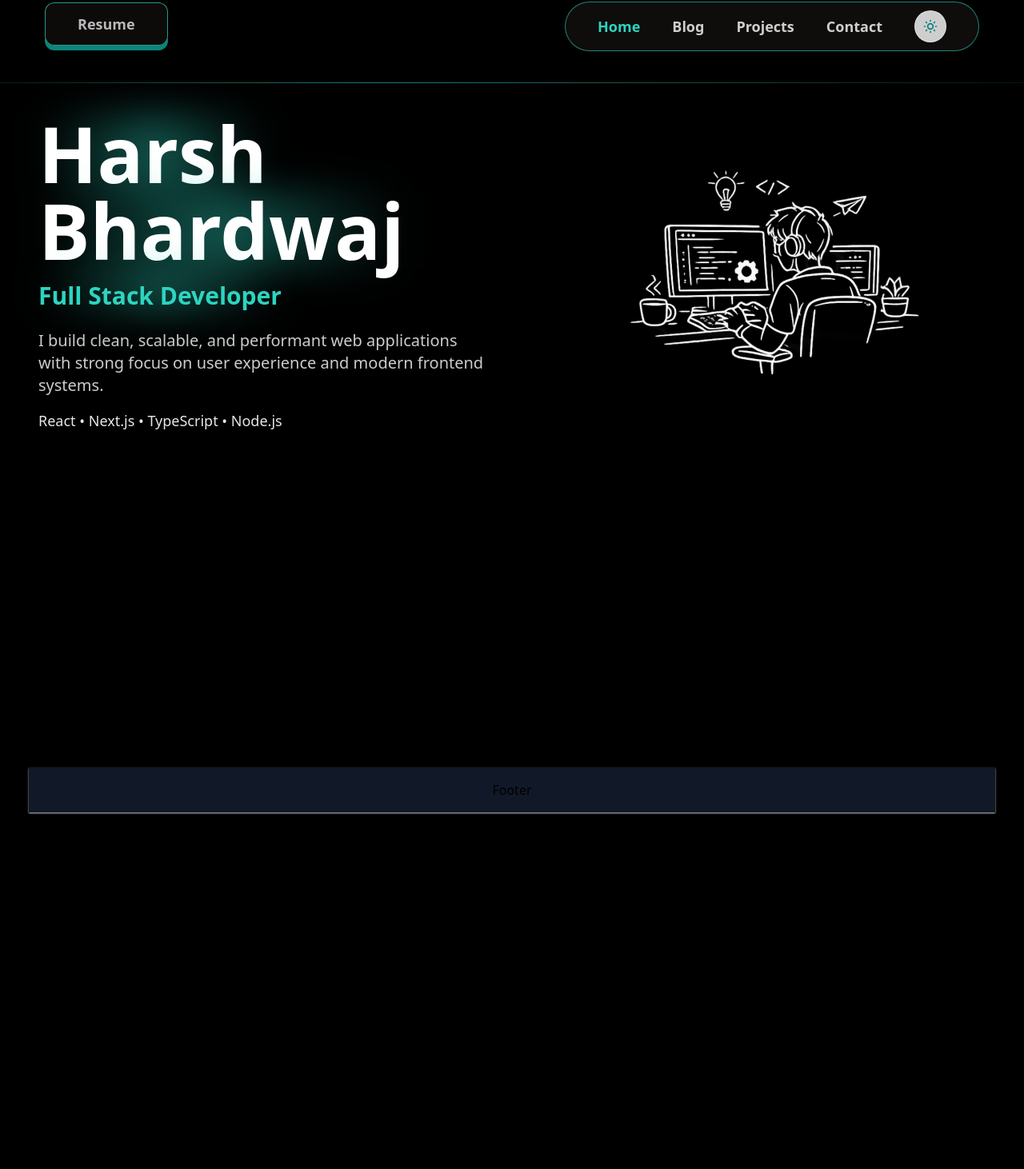
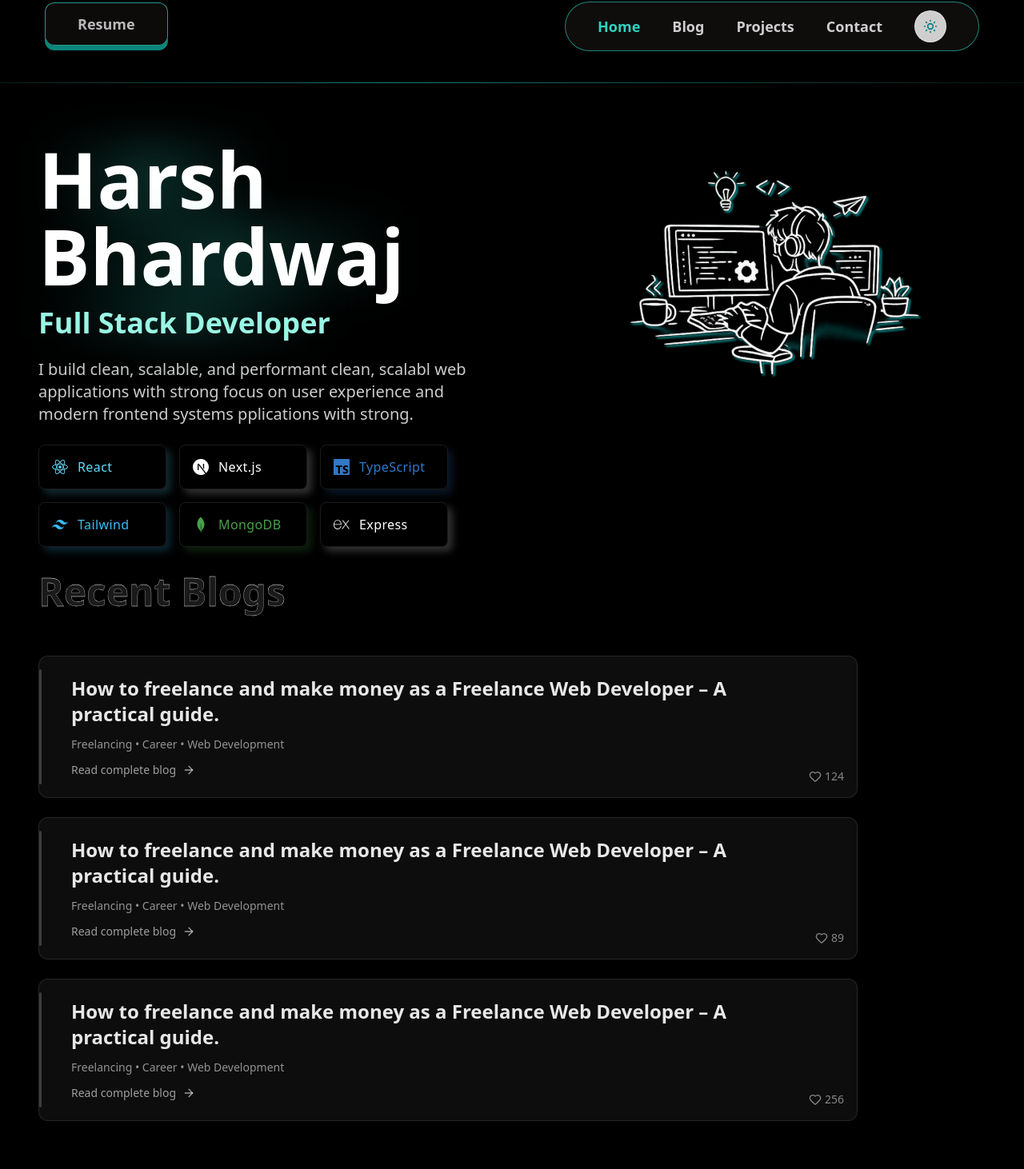
Before and after one commit to harshbhardwaj09/my-Portfolio, a Next.js app: page / in a window 1280 px wide. Shown: the part 46-1508 px from the top of the page at 80% size. Before the commit the page ends 1110 px from the top, so only its background shows below. Built offline with nearby package versions, Linux system fonts and the light colour scheme.

Commit message:
adding blog section

```diff
--- a/package.json
+++ b/package.json
@@ -12,7 +12,8 @@
     "lucide-react": "^0.563.0",
     "next": "16.1.4",
     "react": "19.2.3",
-    "react-dom": "19.2.3"
+    "react-dom": "19.2.3",
+    "react-icons": "^5.5.0"
   },
   "devDependencies": {
     "@tailwindcss/cli": "^4.1.18",
--- /dev/null
+++ b/src/app/Blogs.tsx
@@ -0,0 +1,125 @@
+import { ArrowRight, Heart } from "lucide-react";
+
+export const Blogs = () => {
+  const blogTitle =
+    "How to freelance and make money as a Freelance Web Developer – A practical guide.";
+
+  const likes = [124, 89, 256];
+
+  return (
+    <div className="mt-14 w-full max-w-5xl flex flex-col gap-6">
+      {[blogTitle, blogTitle, blogTitle].map((title, index) => (
+        <div
+          key={index}
+          className="
+            group relative
+            p-6 rounded-xl
+            bg-white/5
+            border border-white/10
+            transition-all duration-500
+            hover:-translate-y-[2px]
+            hover:bg-white/8
+          "
+        >
+          {/* LEFT RAIL */}
+          <span className="absolute left-0 top-4 bottom-4 w-[3px] bg-white/20 rounded-full" />
+
+          {/* CONTENT */}
+          <div className="pl-4 flex flex-col gap-3 pr-16">
+            <h3 className="text-xl md:text-2xl font-semibold text-white/90">
+              {title}
+            </h3>
+
+            <p className="text-sm text-white/55">
+              Freelancing • Career • Web Development
+            </p>
+
+            {/* READ COMPLETE BLOG */}
+            <div className="inline-flex items-center gap-2 cursor-pointer group/read">
+              {/* TEXT (UNDERLINE ONLY HERE) */}
+              <span
+                className="
+                  relative
+                  text-sm font-medium text-white/60
+                  transition-colors duration-300
+                  group-hover/read:text-white
+
+                  after:content-['']
+                  after:absolute
+                  after:left-0
+                  after:-bottom-1
+                  after:h-[1px]
+                  after:w-full
+                  after:bg-white
+                  after:scale-x-0
+                  after:origin-left
+                  after:transition-transform
+                  after:duration-300
+                  group-hover/read:after:scale-x-100
+                "
+              >
+                Read complete blog
+              </span>
+
+              {/* ARROW (NO UNDERLINE EVER) */}
+              <ArrowRight
+                size={16}
+                className="
+                  text-white/60
+                  transition-all duration-300
+                  group-hover/read:text-white
+                  group-hover/read:translate-x-1
+                "
+              />
+            </div>
+          </div>
+
+          {/* HEART / LIKES */}
+          <div className="absolute bottom-4 right-4 flex items-center gap-1 text-white/50">
+            <Heart size={16} />
+            <span className="text-sm">{likes[index]}</span>
+          </div>
+        </div>
+      ))}
+
+      {/* VIEW MORE BLOGS */}
+      <div className="mt-8 flex justify-center">
+        <div className="inline-flex items-center gap-2 cursor-pointer group/view">
+          <span
+            className="
+              relative
+              text-base font-medium text-white/70
+              transition-colors duration-300
+              group-hover/view:text-white
+
+              after:content-['']
+              after:absolute
+              after:left-0
+              after:-bottom-1
+              after:h-[1px]
+              after:w-full
+              after:bg-white
+              after:scale-x-0
+              after:origin-left
+              after:transition-transform
+              after:duration-300
+              group-hover/view:after:scale-x-100
+            "
+          >
+            View more blogs
+          </span>
+
+          <ArrowRight
+            size={18}
+            className="
+              text-white/70
+              transition-all duration-300
+              group-hover/view:text-white
+              group-hover/view:translate-x-1
+            "
+          />
+        </div>
+      </div>
+    </div>
+  );
+};
--- a/src/app/HomeComponent.tsx
+++ b/src/app/HomeComponent.tsx
@@ -1,6 +1,7 @@
 "use client";
 import { useEffect, useState } from "react";
 import Image from "next/image";
+import { Blogs } from "./Blogs";
 
 export default function HomeComponent() {
   const [show, setShow] = useState(false);
@@ -11,10 +12,8 @@ export default function HomeComponent() {
 
   return (
     <div className="min-h-screen px-10 pt-10 flex gap-20">
-
       {/* LEFT — TEXT */}
       <div className="flex-1 max-w-3xl pl-16">
-
         <h1
           className={`
             text-6xl md:text-8xl font-bold leading-tight
@@ -45,7 +44,6 @@ export default function HomeComponent() {
         >
           Full Stack Developer
         </h2>
-
 
         <p
           className={`
@@ -81,7 +79,6 @@ export default function HomeComponent() {
           />
         </div>
       </div>
-
     </div>
   );
 }
--- a/src/app/page.tsx
+++ b/src/app/page.tsx
@@ -1,41 +1,166 @@
 import Appear from "@/components/animation/Appear";
 import MagneticText from "@/components/animation/MagneticText";
 import Image from "next/image";
+import { Blogs } from "./Blogs";
+const skills = [
+  "JavaScript",
+  "React",
+  "Next.js",
+  "Node.js",
+  "TypeScript",
+  "Tailwind Css",
+  "ruby",
+  "fucku",
+];
+import {
+  SiReact,
+  SiNextdotjs,
+  SiTypescript,
+  SiTailwindcss,
+  SiMongodb,
+  SiExpress,
+} from "react-icons/si";
+const techs = [
+  { name: "React", icon: SiReact, color: "#61DAFB" },
+  { name: "Next.js", icon: SiNextdotjs, color: "#ffffff" },
+  { name: "TypeScript", icon: SiTypescript, color: "#3178C6" },
+  { name: "Tailwind", icon: SiTailwindcss, color: "#38BDF8" },
+  { name: "MongoDB", icon: SiMongodb, color: "#47A248" },
+  { name: "Express", icon: SiExpress, color: "#ffffff" },
+];
+
+/* common hover utility (so repeat na ho) */
+const textHover =
+  "hover:scale-[1.02] transition-transform duration-500 ease-out";
 
 export default function Home() {
   return (
-    <div className="min-h-screen pl-4 mt-10 flex gap-20 pointer-events-none">
-
-      {/* LEFT */}
-      <div className="flex-1 text-white max-w-3xl">
+    <div className="min-h-screen pl-4">
+      <div className="mt-10 flex gap-20">
+        {/* LEFT — TEXT */}
+        <div className="flex-1 text-white max-w-3xl pt-8">
           <MagneticText>
-          <h1 className="text-7xl md:text-8xl font-extrabold leading-tight">
+            <h1
+              className={`
+              text-7xl md:text-8xl font-extrabold leading-tight
+              ${textHover}
+              cursor-default
+            `}
+            >
               Harsh
             </h1>
           </MagneticText>
+
           <MagneticText>
-          <h1 className="text-7xl md:text-8xl font-extrabold leading-tight">
+            <h1
+              className={`
+              text-7xl md:text-8xl font-extrabold leading-tight
+              ${textHover}
+              cursor-default
+            `}
+            >
               Bhardwaj
             </h1>
           </MagneticText>
 
           <MagneticText>
-          <h2 className="mt-4 text-3xl text-teal-400 font-semibold">
+            <h2
+              className={`
+              mt-4 text-4xl text-teal-200 font-bold
+              ${textHover}
+              cursor-default
+            `}
+            >
               Full Stack Developer
             </h2>
           </MagneticText>
 
-        <p className="mt-6 text-xl text-white/80 max-w-2xl">
-          I build clean, scalable, and performant web applications with strong
-          focus on user experience and modern frontend systems.
+          <p
+            className={`
+            mt-6 text-xl text-white/80 max-w-2xl
+            ${textHover}
+            cursor-default
+          `}
+          >
+            I build clean, scalable, and performant clean, scalabl web
+            applications with strong focus on user experience and modern
+            frontend systems pplications with strong.
           </p>
 
-        <p className="mt-4 text-lg text-white/90">
-          React • Next.js • TypeScript • Node.js
-        </p>
+          <div className="mt-6 flex flex-wrap gap-4">
+            {techs.map(({ name, icon: Icon, color }) => (
+              <div
+                key={name}
+                style={{
+                  boxShadow: `6px 6px 10px ${color}30`, // normal shadow (light)
+                }}
+                className="
+      group relative
+      w-40 h-14
+      flex items-center gap-3
+      px-4
+      rounded-lg
+      bg-white/8
+      border border-white/10
+
+      cursor-default select-none
+      transition-all duration-500 ease-out
+      hover:-translate-y-[2px]
+    "
+              >
+                {/* ICON — original brand color */}
+                <Icon size={20} color={color} />
+
+                {/* TEXT — same as icon color */}
+                <span style={{ color }} className="font-medium tracking-wide">
+                  {name}
+                </span>
+
+                {/* HOVER LINE — brand color */}
+                <span
+                  style={{ backgroundColor: color }}
+                  className="
+        pointer-events-none
+        absolute left-4 right-4 bottom-2
+        h-[1.5px]
+        scale-x-0
+        origin-left
+        transition-transform duration-500 ease-out
+        group-hover:scale-x-100
+      "
+                />
+              </div>
+            ))}
+
+            {/* {techs.map(({ name, icon: Icon, color }) => (
+  <div
+    key={name}
+    className="
+      group
+      flex items-center gap-3
+      w-40 h-14
+      px-4
+      rounded-xl
+      bg-white/8
+      backdrop-blur-sm
+      border border-white/15
+
+      transition-all duration-500 ease-out
+      hover:bg-white/12
+      hover:shadow-[0_8px_20px_rgba(255,255,255,0.15)]
+      hover:-translate-y-[2px]
+    "
+  >
+    <Icon size={20} color={color} />
+    <span className="text-white/90 font-medium tracking-wide">
+      {name}
+    </span>
+  </div>
+))} */}
+          </div>
         </div>
 
-      {/* RIGHT */}
+        {/* RIGHT — IMAGE */}
         <div className="flex-1 flex justify-center">
           <Appear delay={200}>
             <div className="relative w-96 h-96">
@@ -43,12 +168,29 @@ export default function Home() {
                 src="/dev3.png"
                 alt="Profile"
                 fill
-      className="object-contain"
+                className="
+                object-contain
+                drop-shadow-[2px_2px_1px_teal]
+                hover:drop-shadow-[4px_4px_10px_teal]
+                transition-[filter]
+                duration-[1000ms]
+                ease-out
+              "
               />
             </div>
           </Appear>
         </div>
-
+      </div>
+      <h2
+        className={`
+              mt-8 text-5xl font-extrabold text-white/10
+              cursor-default
+              [-webkit-text-stroke:.3px_white]
+            `}
+      >
+        Recent Blogs
+      </h2>
+      <Blogs />
     </div>
   );
 }
--- a/src/components/animation/MagneticText.tsx
+++ b/src/components/animation/MagneticText.tsx
@@ -1,11 +1,7 @@
 "use client";
 import { useEffect, useState, ReactNode } from "react";
 
-export default function MagneticText({
-  children,
-}: {
-  children: ReactNode;
-}) {
+export default function MagneticText({ children }: { children: ReactNode }) {
   const [active, setActive] = useState(false);
 
   useEffect(() => {
@@ -25,7 +21,7 @@ export default function MagneticText({
       <span
         className={`
           absolute inset-0
-          bg-gradient-to-r from-transparent via-teal-400/40 to-transparent
+          bg-gradient-to-r from-transparent via-teal-400/20 to-transparent
           blur-xl
           transition-opacity duration-700
           ${active ? "opacity-100" : "opacity-0"}
--- a/src/components/layout/footer/index.tsx
+++ b/src/components/layout/footer/index.tsx
@@ -1,6 +1,6 @@
 export default function Footer() {
   return (
-    <footer className="bottom-0 my-4 mx-1 z-50 bg-gray-900 flex justify-center p-4 shadow-sm shadow-white/80">
+    <footer className="bottom-0 mt-10 mx-1 z-50 flex justify-center p-4 shadow-sm">
       Footer
     </footer>
   );
```
Also changed, not shown: 1 other file (tests, documents, lock files or other folders). Lines whose indentation alone changed are shown as unchanged.
